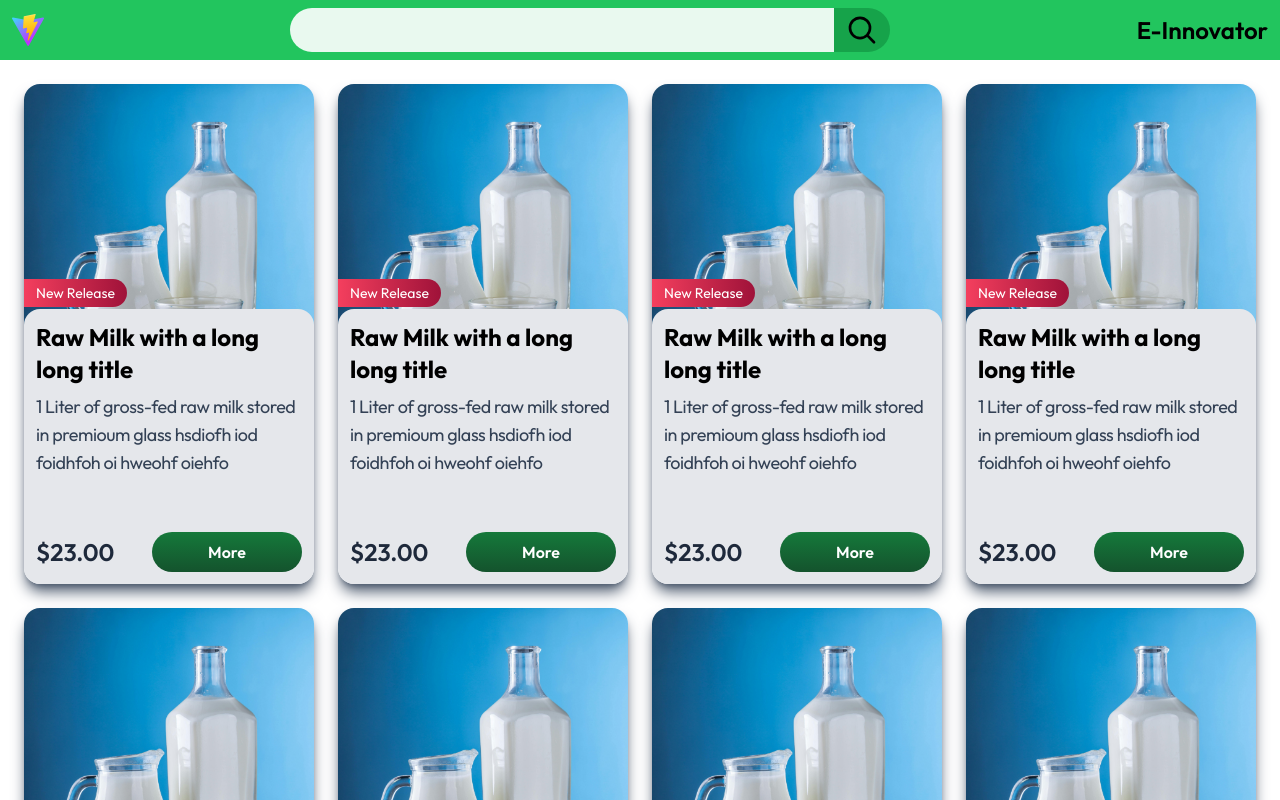
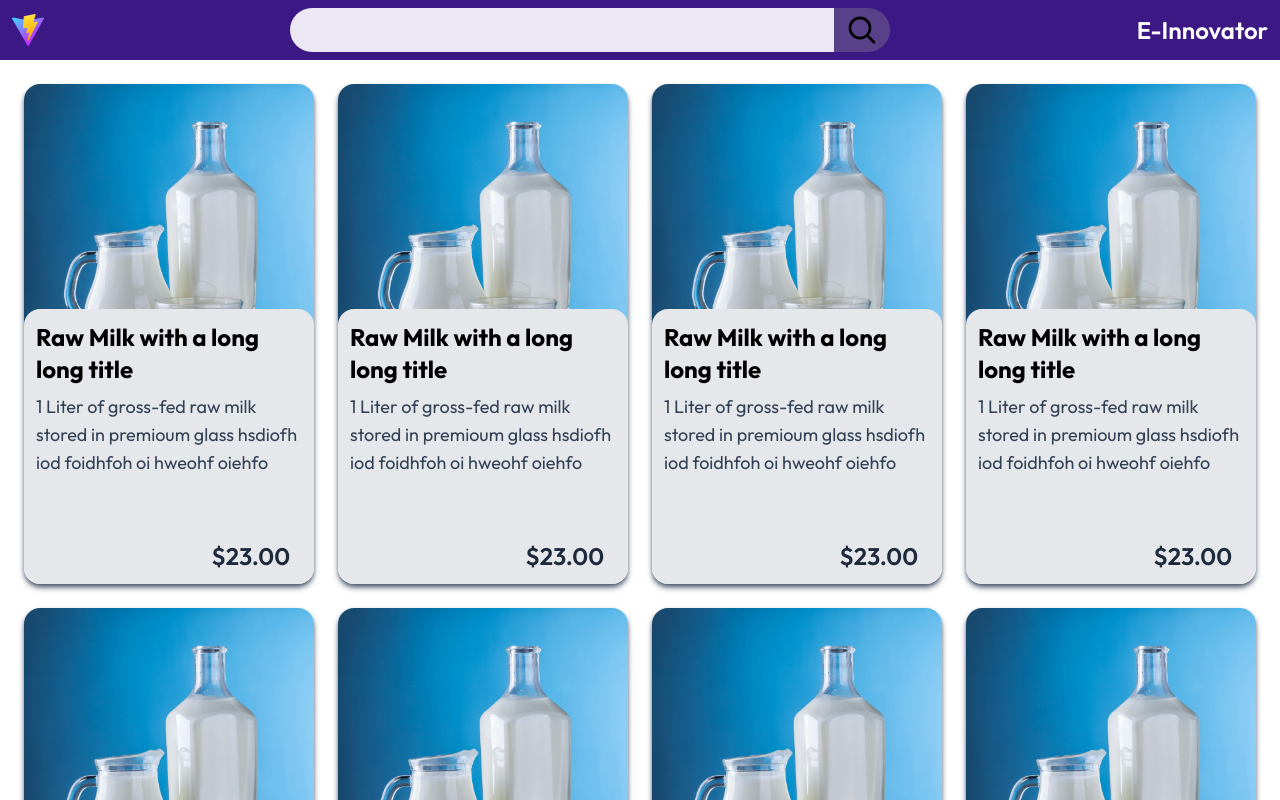
Before and after one commit to TALHAA23/e-commerce, a React (Vite) app: page / in a window 1280 px wide. Shown: the top 800 px of the page. Built offline with nearby package versions, Linux system fonts and the light colour scheme.

Commit message:
layout and theme changed

```diff
--- a/src/Routes/Routes.jsx
+++ b/src/Routes/Routes.jsx
@@ -1,7 +1,6 @@
 import { useRoutes } from "react-router-dom";
 import Home from "../pages/Home";
 import Layout from "../components/Layout";
-import Product from "../pages/Product";
 
 export default function Routes() {
   return useRoutes([
@@ -13,10 +12,6 @@ export default function Routes() {
           index: true,
           element: <Home />,
         },
-        {
-          path: "p",
-          element: <Product />,
-        },
       ],
     },
   ]);
--- a/src/components/Footer/Footer.jsx
+++ b/src/components/Footer/Footer.jsx
@@ -1,6 +1,6 @@
 export default function Footer() {
   return (
-    <footer className=" w-full bg-green-600 flex items-center justify-center text-4xl">
+    <footer className=" w-full bg-color-base flex items-center justify-center text-4xl">
       Footer goes here
     </footer>
   );
--- a/src/components/NavBar/NavBar.jsx
+++ b/src/components/NavBar/NavBar.jsx
@@ -4,7 +4,7 @@ import SearchBar from "./SearchBar";
 
 export default function NavBar() {
   return (
-    <nav className=" sticky z-50 top-0 w-full bg-green-500 flex gap-2 items-center justify-between px-3">
+    <nav className=" sticky z-50 top-0 w-full bg-color-base text-white flex gap-2 items-center justify-between px-3">
       {/* <div className="sm:hidden flex gap-2 py-3">
         <Logo />
         <Branding />
--- a/src/components/NavBar/SearchBar.jsx
+++ b/src/components/NavBar/SearchBar.jsx
@@ -4,10 +4,10 @@ export default function SearchBar() {
       <input
         type="search"
         name="search"
-        className="peer w-full h-full rounded-l-full bg-white/90 px-2 focus:outline-none ring-4 ring-transparent focus:ring-green-700 transition-all duration-200"
+        className="peer w-full h-full rounded-l-full bg-white/90 px-2 focus:outline-none ring-4 ring-transparent focus:ring-[#3c1845] transition-all duration-200"
       />
 
-      <button className=" right-0 w-[60px] px-3 rounded-r-full h-full bg-green-600 ring-4 ring-transparent peer-focus:ring-green-700 hover:opacity-70 transition-all duration-200 ">
+      <button className=" right-0 w-[60px] px-3 rounded-r-full h-full bg-color-lighter  ring-4 ring-transparent peer-focus:ring-[#3c1845] hover:opacity-70 transition-all duration-200 ">
         <img
           src="/icons/search.svg"
           alt="search"
--- a/src/components/ProductListing/ProductCard.jsx
+++ b/src/components/ProductListing/ProductCard.jsx
@@ -1,14 +1,17 @@
-import Tag from "../NavBar/Tag";
+import { Link } from "react-router-dom";
 
 const text =
   "1 Liter of gross-fed raw milk stored in premioum glass hsdiofh iod foidhfoh oi hweohf oiehfo";
+const link =
+  "https://www.amazon.com/UBeesize-Quick-Release-Cellphone-Compatible-Smartphones/dp/B0C69SXB61/ref=sr_1_1_sspa?crid=3OHI8MWNGTR8N&dib=eyJ2IjoiMSJ9.PRRTLxHb4gZb0VkqOIQJlVC4dV0bW8FgrqwarcqoL7oGL9nF-VqyNKMxR168-vJiE6fFn35fM9obqAIBhHe66bWWxPpwNhJ5VGdfHEKLU34qnO41LrWibBTHqfpMgOdKJzb-fkaDa7SjGgSos03uIdhhLgj5WE5qFfA4WMb0UE0t-0vdtLHVKNdn__ghisUhSBm5sp84Dh-hV2eXD0BDtAo5yqApjF-YuocTU1lRcUI.OAJSGCBI6BR5jVmDNEbasZRctEksz1hVt9XkpPRLg5g&dib_tag=se&keywords=tripod&qid=1711788468&sprefix=tripod%2Caps%2C543&sr=8-1-spons&sp_csd=d2lkZ2V0TmFtZT1zcF9hdGY&th=1";
 export default function ProductCard() {
   return (
-    <article className="relative w-full xs:min-h-[500px] max-h-[500px] aspect-[2/3] rounded-2xl shadow-lg  shadow-slate-600 hover:scale-105 transition-all duration-100 ">
-      <Tag />
-      <Image />
-      <Details />
-    </article>
+    <Link to={link} target="blank">
+      <article className="relative flex w-full sm:min-h-[500px] sm:aspect-[2/3] rounded-2xl shadow-md shadow-slate-600 hover:scale-105 transition-all duration-100 ">
+        <Image />
+        <Details />
+      </article>
+    </Link>
   );
 }
 
@@ -16,23 +19,20 @@ const Image = () => (
   <img
     src="/milk.jpg"
     alt="milk"
-    className=" h-[60%] w-full object-cover rounded-t-2xl"
+    className=" w-[40%] aspect-square sm:h-[60%] sm:w-full object-cover rounded sm:rounded-t-2xl"
   />
 );
 
 const Details = () => (
-  <div className=" absolute flex flex-col justify-between bottom-0 w-full h-[55%] bg-gray-200 rounded-2xl p-3 px-3">
+  <div className="sm:absolute sm:h-[55%] flex flex-col justify-between bottom-0 w-full  bg-gray-200 rounded-r sm:rounded-2xl p-3 px-3">
     <div>
-      <h1 className="font-bold text-2xl">Raw Milk with a long long title</h1>
-      <p className="xs:text-lg mt-2 text-slate-700 tracking-tight">{text}</p>
+      <h1 className="font-bold text-lg sm:text-2xl">
+        Raw Milk with a long long title
+      </h1>
+      <p className=" text-base sm:text-lg mt-2 text-slate-700">{text}</p>
     </div>
-    <div className="flex gap-2 items-center justify-between">
-      <h3 className="relative font-semibold text-2xl pr-3 text-slate-800">
-        $23.00
-      </h3>
-      <button className="w-full max-w-[150px] bg-green-800 text-white font-semibold py-2 rounded-full bg-gradient-to-b from-green-700/75 to-green-900 hover:scale-105 transition-all duration-100">
-        More
-      </button>
-    </div>
+    <h3 className="relative ml-auto font-semibold text-2xl pr-3 text-slate-800">
+      $23.00
+    </h3>
   </div>
 );
--- a/src/components/ProductListing/ProductListing.jsx
+++ b/src/components/ProductListing/ProductListing.jsx
@@ -2,7 +2,7 @@ import ProductCard from "./ProductCard";
 
 export default function ProductListing() {
   return (
-    <div className="p-6 grid gap-6 place-items-center xs:grid-cols-2 md:grid-cols-3 xl:grid-cols-4">
+    <div className="p-2 sm:p-6 flex flex-col gap-2 sm:gap-6 sm:grid grid-cols-2 md:grid-cols-3 xl:grid-cols-4">
       {Array(20)
         .fill(1)
         .map(() => (
--- a/src/index.css
+++ b/src/index.css
@@ -6,3 +6,11 @@
 body {
     font-family: "outfit";
 }
+
+.bg-color-base {
+    @apply bg-[#3c1884]
+}
+
+.bg-color-lighter {
+    @apply bg-[#584188]
+}
--- a/src/pages/Product.jsx
+++ /dev/null
@@ -1,3 +0,0 @@
-export default function Product() {
-  return <h1>product foes here</h1>;
-}
```
Also changed, not shown: public/logo.jpg (added).
